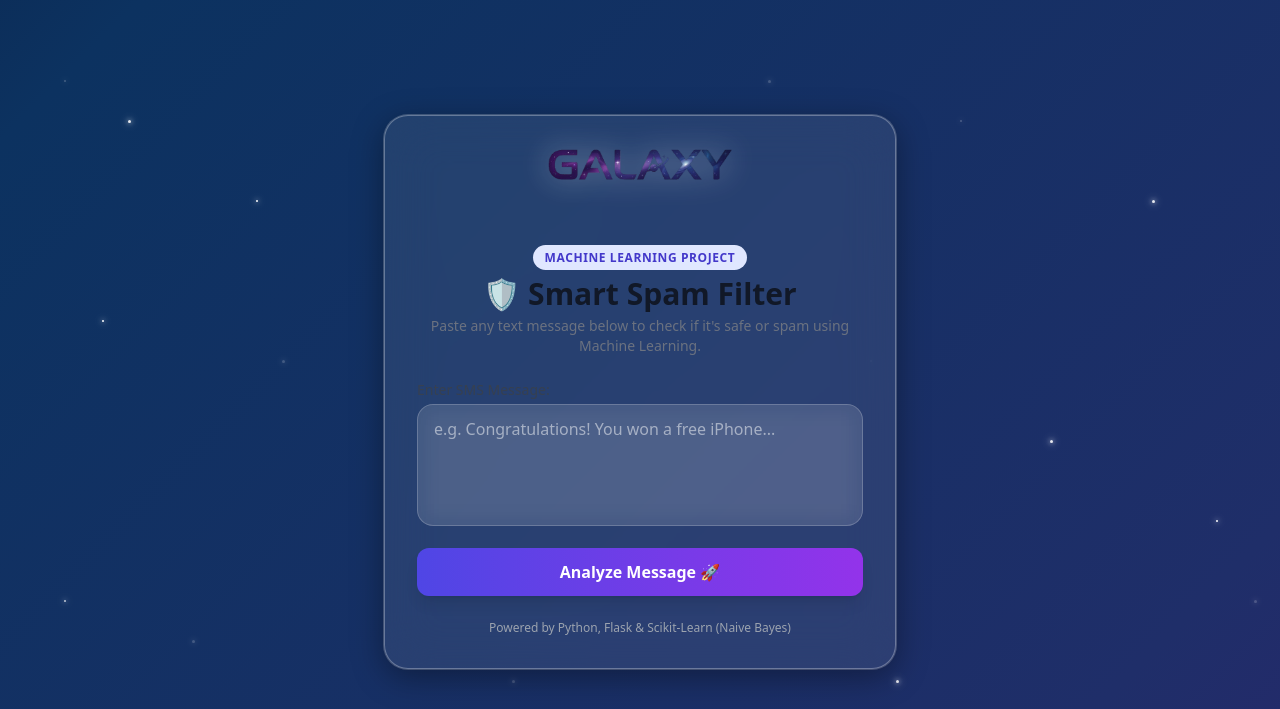
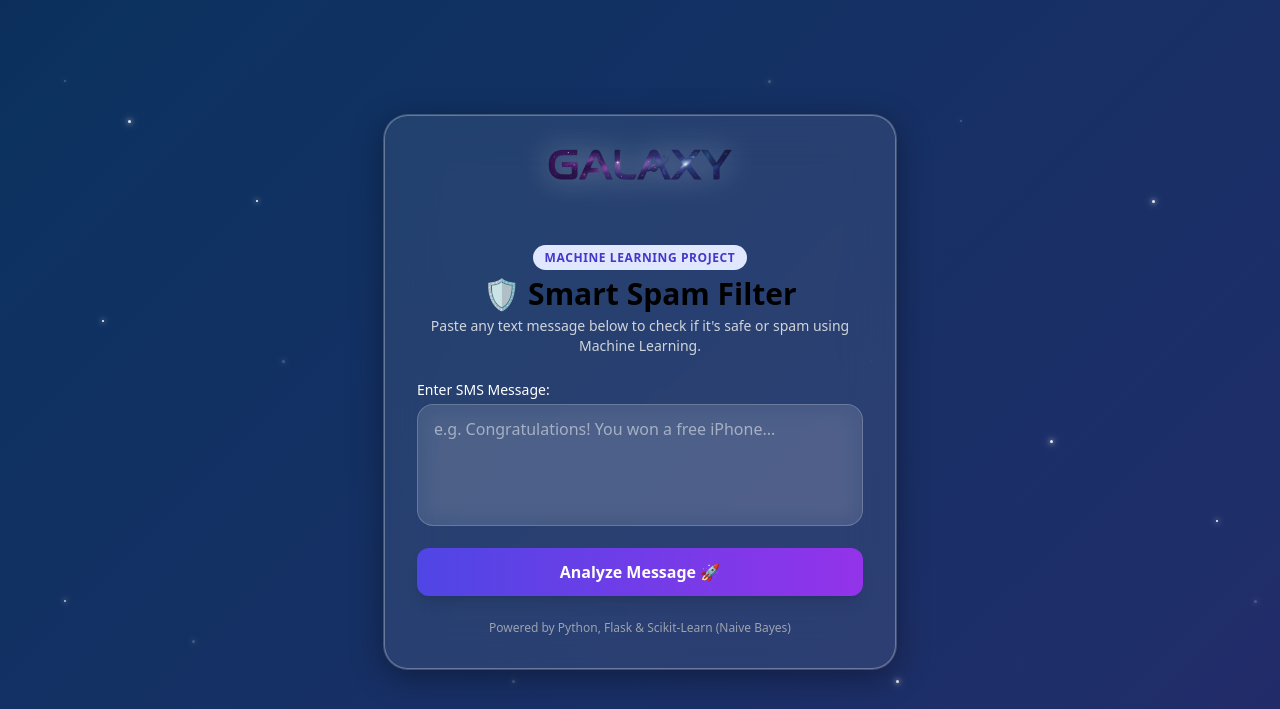
Before and after one commit to VV-S70/sms-spam-filter, a Flask app: page / in a window 1280 px wide. Shown: the top 709 px of the page. Run offline with Flask 3, Linux system fonts and the light colour scheme; parts of the project's set-up code (start-up, migrations or seed data) failed here and were passed over; some libraries are stand-ins or nearby versions.

Commit message:
Refactor index.html for improved layout and styles
Updated HTML structure and styles for the Galaxy SMS Spam Detector.

```diff
--- a/templates/index.html
+++ b/templates/index.html
@@ -114,14 +114,14 @@
         <!-- Header Section -->
         <div class="text-center mb-6 pt-16">
             <span class="bg-indigo-100 text-indigo-700 text-xs font-semibold px-3 py-1 rounded-full uppercase tracking-wider">Machine Learning Project</span>
-            <h1 class="text-3xl font-extrabold text-gray-900 mt-2">🛡️ Smart Spam Filter</h1>
-            <p class="text-gray-500 text-sm mt-1">Paste any text message below to check if it's safe or spam using Machine Learning.</p>
+            <h1 class="text-3xl font-extrabold text-black mt-2">🛡️ Smart Spam Filter</h1>
+            <p class="text-gray-300 text-sm mt-1">Paste any text message below to check if it's safe or spam using Machine Learning.</p>
         </div>
 
         <!-- Form Section -->
         <form action="/predict" method="POST" class="space-y-4">
             <div>
-                <label class="block text-sm font-medium text-gray-700 mb-1">Enter SMS Message:</label>
+                <label class="block text-sm font-medium text-white mb-1">Enter SMS Message:</label>
                 <textarea name="message" rows="4" required
                     class="w-full px-4 py-3 rounded-2xl bg-white/10 border border-white/20 focus:ring-2 focus:ring-purple-400 focus:border-purple-400 outline-none transition text-white placeholder-white/50 resize-none backdrop-blur-md"
                     placeholder="e.g. Congratulations! You won a free iPhone..."></textarea>
```
